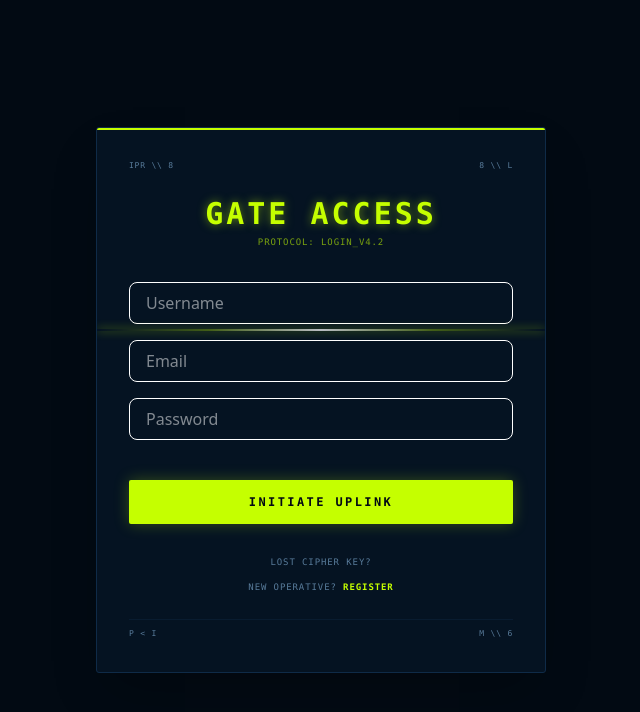
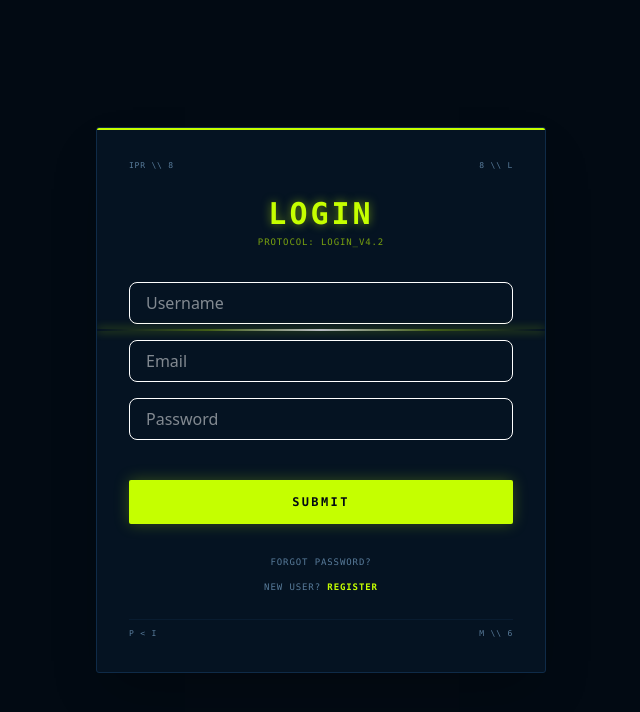
Before and after one commit to Shreya5689/HelloAddy, a React app in the folder frontend/: page /login in a window 1280 px wide. Shown: the top 712 px of the page, without its empty margins (319-959 px from the left). Built offline with nearby package versions, Linux system fonts and the light colour scheme; no server answers; the HTML template or start-up script is replaced by a standard one.

Commit message:
Final design changes

```diff
--- a/frontend/src/components/Login.jsx
+++ b/frontend/src/components/Login.jsx
@@ -72,7 +72,7 @@ export default function Login() {
           className="text-3xl font-black text-center text-[var(--card)] tracking-widest font-mono uppercase mb-1"
           style={{ textShadow: '0 0 10px rgba(197, 255, 0, 0.5)' }}
         >
-          GATE ACCESS
+          LOGIN
         </h1>
         <span className="text-[9px] font-mono tracking-widest text-[var(--card)]/60 block text-center mb-8">
           PROTOCOL: LOGIN_V4.2
@@ -109,17 +109,17 @@ export default function Login() {
 
           {/* Submit Button */}
           <button className="w-full bg-[var(--card)] hover:opacity-90 text-[var(--primary)] font-mono font-black py-3.5 rounded-[2px] uppercase tracking-[0.2em] text-xs transition-all duration-300 shadow-[0_0_15px_rgba(197,255,0,0.25)] cursor-pointer mt-6 border-none">
-            INITIATE UPLINK
+            Submit
           </button>
         </form>
 
         {/* Footer Links */}
         <div className="mt-8 text-center space-y-3 font-mono text-[9px] tracking-widest uppercase">
           <Link to="/forgot-password" title="reset-password" id="forgot-password-link" className="text-[var(--text-secondary)] hover:text-[var(--card)] transition-colors block">
-            LOST CIPHER KEY?
+            FORGOT PASSWORD?
           </Link>
           <p className="text-[var(--text-secondary)]">
-            NEW OPERATIVE?{" "}
+            NEW USER?{" "}
             <Link to="/signup" className="text-[var(--card)] font-bold hover:underline">
               REGISTER
             </Link>
--- a/frontend/src/components/Signup.jsx
+++ b/frontend/src/components/Signup.jsx
@@ -63,9 +63,7 @@ export default function Signup() {
         >
           SIGN UP
         </h1>
-        <span className="text-[9px] font-mono tracking-widest text-[var(--card)]/60 block text-center mb-8">
-          PROTOCOL: NEW_ENTITY_ALPHA
-        </span>
+
         {error && <p className="text-red-500 font-mono text-xs text-center mb-4">{error}</p>}
         {success && <p className="text-[var(--card)] font-mono text-xs text-center mb-4">{success}</p>}
         <form className="space-y-4" onSubmit={handleSignup}>
@@ -94,7 +92,7 @@ export default function Signup() {
           />
           {/* Submit Button */}
           <button className="w-full bg-[var(--card)] hover:opacity-90 text-[var(--primary)] font-mono font-black py-3.5 rounded-[2px] uppercase tracking-[0.2em] text-xs transition-all duration-300 shadow-[0_0_15px_rgba(197,255,0,0.25)] cursor-pointer mt-6 border-none">
-            EXECUTE ENROLLMENT
+            Submit
           </button>
         </form>
         {/* Footer Links */}
@@ -102,7 +100,7 @@ export default function Signup() {
           <p className="text-[var(--text-secondary)]">
             ESTABLISHED ENTITY?{" "}
             <Link to="/login" className="text-[var(--card)] font-bold hover:underline">
-              RETURN TO GATE
+              RETURN TO LOGIN
             </Link>
           </p>
         </div>
--- a/frontend/src/components/Todo_wishlist.jsx
+++ b/frontend/src/components/Todo_wishlist.jsx
@@ -142,7 +142,7 @@ export default function TodoWishlist() {
         <div className="fixed inset-0 bg-black/60 backdrop-blur-sm flex items-center justify-center z-50">
           <div className="cyber-panel p-6 w-[90%] max-w-md shadow-2xl">
             <h3 className="text-base font-black font-mono uppercase tracking-wider text-[#c5ff00] mb-4">
-              {inputType === "link" ? "CONNECT_NEW_LINK" : "APPEND_TASK_MEMO"}
+              {inputType === "link" ? "ADD NEW LINK" : "ADD NEW NOTE"}
             </h3>
             <input
               type="text"
@@ -175,7 +175,7 @@ export default function TodoWishlist() {
         <div className="fixed inset-0 bg-black/60 backdrop-blur-sm flex items-center justify-center z-50">
           <div className="cyber-panel p-6 w-[90%] max-w-md shadow-2xl">
             <h3 className="text-base font-black font-mono uppercase tracking-wider text-[#c5ff00] mb-4">
-              REWRITE_QUEUE_PAYLOAD
+              UPDATE ITEM
             </h3>
 
             <input
--- a/frontend/src/components/User_profile.jsx
+++ b/frontend/src/components/User_profile.jsx
@@ -296,11 +296,7 @@ const UserProfile = () => {
             <h1 className="text-xl font-extrabold font-mono tracking-wider text-white uppercase flex items-center gap-2">
               QUEST LOG: ACTIVE OPERATIONS
             </h1>
-            <p className="text-xs font-mono text-gray-400">
-              System Status:{" "}
-              <span className="text-[#8BFF00] font-bold">Optimized</span> | Mana
-              Flux: <span className="text-[#8BFF00]">94.2%</span>
-            </p>
+
           </div>
         </div>
 
@@ -311,10 +307,7 @@ const UserProfile = () => {
               {sheets.length}
             </span>
           </div>
-          <div className="bg-[#0B0F17] border border-[#1E293B] px-3 py-1.5 rounded-lg">
-            <span className="text-gray-400 block text-[10px]">GOLD RESERVES</span>
-            <span className="text-[#8BFF00] font-bold text-sm">45,200G</span>
-          </div>
+
         </div>
       </div>
 
```
